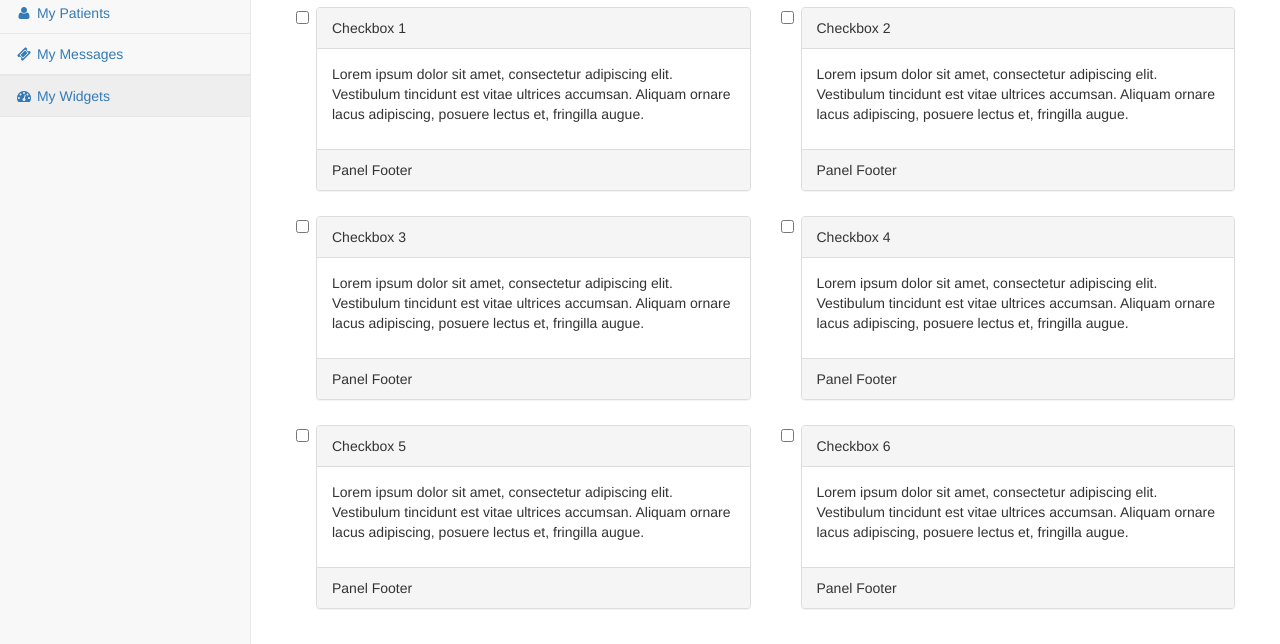
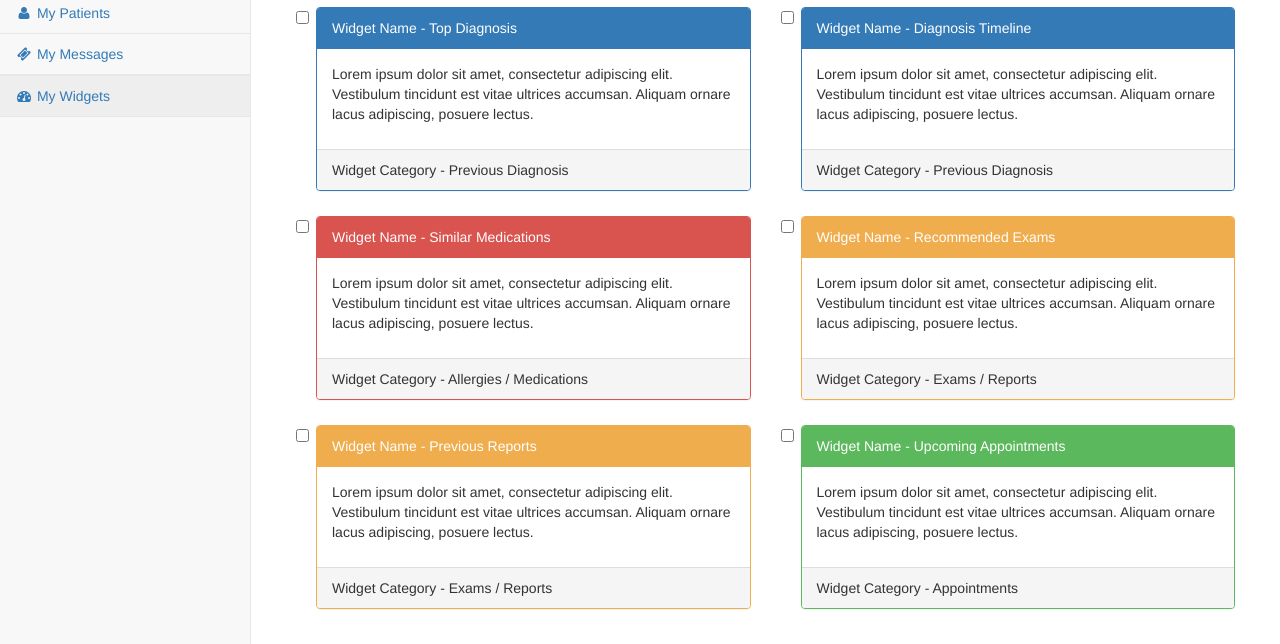
Before and after one commit to yagrawala/cewit_hack_site, a website: page pages/widgets.html in a window 1280 px wide. Shown: the part 164-808 px from the top of the page. Drawn offline with Linux system fonts and the light colour scheme.

Commit message:
widget color change.

```diff
--- a/pages/widgets.html
+++ b/pages/widgets.html
@@ -186,15 +186,15 @@
                             <div class="col-md-6">
                                 <label>
                                     <input type="checkbox" value="">
-                                        <div class="panel panel-default">
+                                        <div class="panel panel-primary">
                                             <div class="panel-heading">
-                                                Checkbox 1
+                                                Widget Name - Top Diagnosis
                                             </div>
                                             <div class="panel-body">
-                                                <p>Lorem ipsum dolor sit amet, consectetur adipiscing elit. Vestibulum tincidunt est vitae ultrices accumsan. Aliquam ornare lacus adipiscing, posuere lectus et, fringilla augue.</p>
+                                                <p>Lorem ipsum dolor sit amet, consectetur adipiscing elit. Vestibulum tincidunt est vitae ultrices accumsan. Aliquam ornare lacus adipiscing, posuere lectus.</p>
                                             </div>
                                             <div class="panel-footer">
-                                                Panel Footer
+                                                Widget Category - Previous Diagnosis
                                             </div>
                                         </div>
                                 </label>
@@ -202,15 +202,15 @@
                             <div class="col-md-6">
                                 <label>
                                     <input type="checkbox" value="">
-                                        <div class="panel panel-default">
+                                        <div class="panel panel-primary">
                                             <div class="panel-heading">
-                                                Checkbox 2
+                                                Widget Name - Diagnosis Timeline
                                             </div>
                                             <div class="panel-body">
-                                                <p>Lorem ipsum dolor sit amet, consectetur adipiscing elit. Vestibulum tincidunt est vitae ultrices accumsan. Aliquam ornare lacus adipiscing, posuere lectus et, fringilla augue.</p>
+                                                <p>Lorem ipsum dolor sit amet, consectetur adipiscing elit. Vestibulum tincidunt est vitae ultrices accumsan. Aliquam ornare lacus adipiscing, posuere lectus.</p>
                                             </div>
                                             <div class="panel-footer">
-                                                Panel Footer
+                                                Widget Category - Previous Diagnosis
                                             </div>
                                         </div>
                                 </label>
@@ -222,15 +222,15 @@
                             <div class="col-md-6">
                                 <label>
                                     <input type="checkbox" value="">
-                                        <div class="panel panel-default">
+                                        <div class="panel panel-red">
                                             <div class="panel-heading">
-                                                Checkbox 3
+                                                Widget Name - Similar Medications
                                             </div>
                                             <div class="panel-body">
-                                                <p>Lorem ipsum dolor sit amet, consectetur adipiscing elit. Vestibulum tincidunt est vitae ultrices accumsan. Aliquam ornare lacus adipiscing, posuere lectus et, fringilla augue.</p>
+                                                <p>Lorem ipsum dolor sit amet, consectetur adipiscing elit. Vestibulum tincidunt est vitae ultrices accumsan. Aliquam ornare lacus adipiscing, posuere lectus.</p>
                                             </div>
                                             <div class="panel-footer">
-                                                Panel Footer
+                                                Widget Category - Allergies / Medications
                                             </div>
                                         </div>
                                 </label>
@@ -238,15 +238,15 @@
                             <div class="col-md-6">
                                 <label>
                                     <input type="checkbox" value="">
-                                        <div class="panel panel-default">
+                                        <div class="panel panel-yellow">
                                             <div class="panel-heading">
-                                                Checkbox 4
+                                                Widget Name - Recommended Exams
                                             </div>
                                             <div class="panel-body">
-                                                <p>Lorem ipsum dolor sit amet, consectetur adipiscing elit. Vestibulum tincidunt est vitae ultrices accumsan. Aliquam ornare lacus adipiscing, posuere lectus et, fringilla augue.</p>
+                                                <p>Lorem ipsum dolor sit amet, consectetur adipiscing elit. Vestibulum tincidunt est vitae ultrices accumsan. Aliquam ornare lacus adipiscing, posuere lectus.</p>
                                             </div>
                                             <div class="panel-footer">
-                                                Panel Footer
+                                                Widget Category - Exams / Reports
                                             </div>
                                         </div>
                                 </label>
@@ -258,15 +258,15 @@
                             <div class="col-md-6">
                                 <label>
                                     <input type="checkbox" value="">
-                                        <div class="panel panel-default">
+                                        <div class="panel panel-yellow">
                                             <div class="panel-heading">
-                                                Checkbox 5
+                                                Widget Name - Previous Reports
                                             </div>
                                             <div class="panel-body">
-                                                <p>Lorem ipsum dolor sit amet, consectetur adipiscing elit. Vestibulum tincidunt est vitae ultrices accumsan. Aliquam ornare lacus adipiscing, posuere lectus et, fringilla augue.</p>
+                                                <p>Lorem ipsum dolor sit amet, consectetur adipiscing elit. Vestibulum tincidunt est vitae ultrices accumsan. Aliquam ornare lacus adipiscing, posuere lectus.</p>
                                             </div>
                                             <div class="panel-footer">
-                                                Panel Footer
+                                                Widget Category - Exams / Reports
                                             </div>
                                         </div>
                                 </label>
@@ -274,15 +274,15 @@
                             <div class="col-md-6">
                                 <label>
                                     <input type="checkbox" value="">
-                                        <div class="panel panel-default">
+                                        <div class="panel panel-green">
                                             <div class="panel-heading">
-                                                Checkbox 6
+                                                Widget Name - Upcoming Appointments
                                             </div>
                                             <div class="panel-body">
-                                                <p>Lorem ipsum dolor sit amet, consectetur adipiscing elit. Vestibulum tincidunt est vitae ultrices accumsan. Aliquam ornare lacus adipiscing, posuere lectus et, fringilla augue.</p>
+                                                <p>Lorem ipsum dolor sit amet, consectetur adipiscing elit. Vestibulum tincidunt est vitae ultrices accumsan. Aliquam ornare lacus adipiscing, posuere lectus.</p>
                                             </div>
                                             <div class="panel-footer">
-                                                Panel Footer
+                                                Widget Category - Appointments
                                             </div>
                                         </div>
                                 </label>
```
